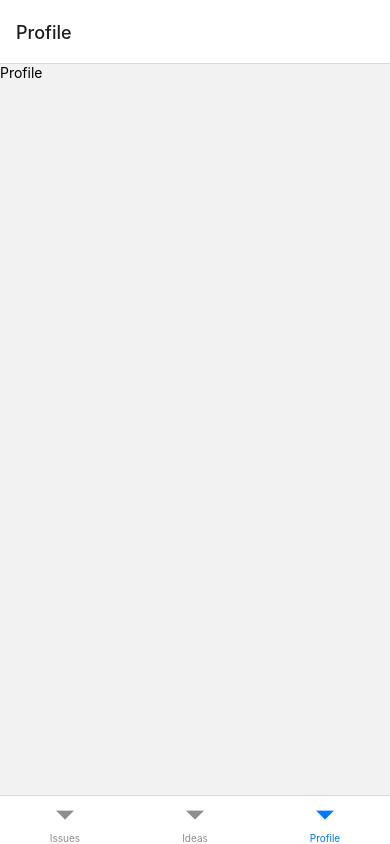
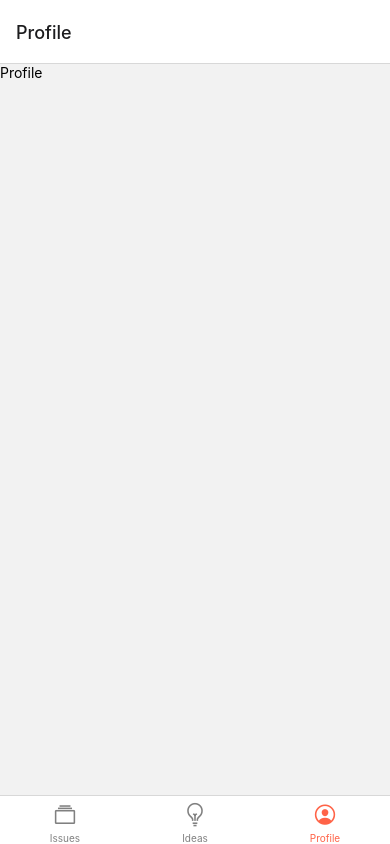
Before and after one commit to bartoszboruta/open_source_manager, a React Native app: screen /Profile in a window 390 px wide. Built offline with nearby package versions, Linux system fonts and the light colour scheme.

Commit message:
Dla Marka <3

```diff
--- a/src/screens/MainStack/MainStack.tsx
+++ b/src/screens/MainStack/MainStack.tsx
@@ -1,11 +1,31 @@
 import React from "react";
 import { createBottomTabNavigator } from "@react-navigation/bottom-tabs";
 import Profile from "./Profile";
+import Ionicons from "react-native-vector-icons/Ionicons";
 
 const Tab = createBottomTabNavigator();
 
 export default () => (
-  <Tab.Navigator>
+  <Tab.Navigator
+    screenOptions={({ route }) => ({
+      tabBarIcon: ({ focused, color, size }) => {
+        let iconName;
+
+        if (route.name === "Issues") {
+          iconName = "albums-outline";
+        } else if (route.name === "Profile") {
+          iconName = "person-circle-outline";
+        } else if (route.name === "Ideas") {
+          iconName = "bulb-outline";
+        }
+
+        // You can return any component that you like here!
+        return <Ionicons name={iconName} size={size} color={color} />;
+      },
+      tabBarActiveTintColor: "tomato",
+      tabBarInactiveTintColor: "gray",
+    })}
+  >
     <Tab.Screen name="Issues" component={() => null} />
     <Tab.Screen name="Ideas" component={() => null} />
     <Tab.Screen name="Profile" component={Profile} />
--- a/src/screens/MainStack/Profile/Profile.tsx
+++ b/src/screens/MainStack/Profile/Profile.tsx
@@ -1,4 +1,39 @@
 import React from "react";
 import { Text } from "react-native";
 
+const apiResponce = {
+  login: "octocat",
+  id: 1,
+  node_id: "MDQ6VXNlcjE=",
+  avatar_url: "https://github.com/images/error/octocat_happy.gif",
+  gravatar_id: "",
+  url: "https://api.github.com/users/octocat",
+  html_url: "https://github.com/octocat",
+  followers_url: "https://api.github.com/users/octocat/followers",
+  following_url: "https://api.github.com/users/octocat/following{/other_user}",
+  gists_url: "https://api.github.com/users/octocat/gists{/gist_id}",
+  starred_url: "https://api.github.com/users/octocat/starred{/owner}{/repo}",
+  subscriptions_url: "https://api.github.com/users/octocat/subscriptions",
+  organizations_url: "https://api.github.com/users/octocat/orgs",
+  repos_url: "https://api.github.com/users/octocat/repos",
+  events_url: "https://api.github.com/users/octocat/events{/privacy}",
+  received_events_url: "https://api.github.com/users/octocat/received_events",
+  type: "User",
+  site_admin: false,
+  name: "monalisa octocat",
+  company: "GitHub",
+  blog: "https://github.com/blog",
+  location: "San Francisco",
+  email: "octocat@github.com",
+  hireable: false,
+  bio: "There once was...",
+  twitter_username: "monatheoctocat",
+  public_repos: 2,
+  public_gists: 1,
+  followers: 20,
+  following: 0,
+  created_at: "2008-01-14T04:33:35Z",
+  updated_at: "2008-01-14T04:33:35Z",
+};
+
 export default () => <Text>Profile</Text>;
```
Also changed, not shown: src/store/internal/index.ts (deleted).
